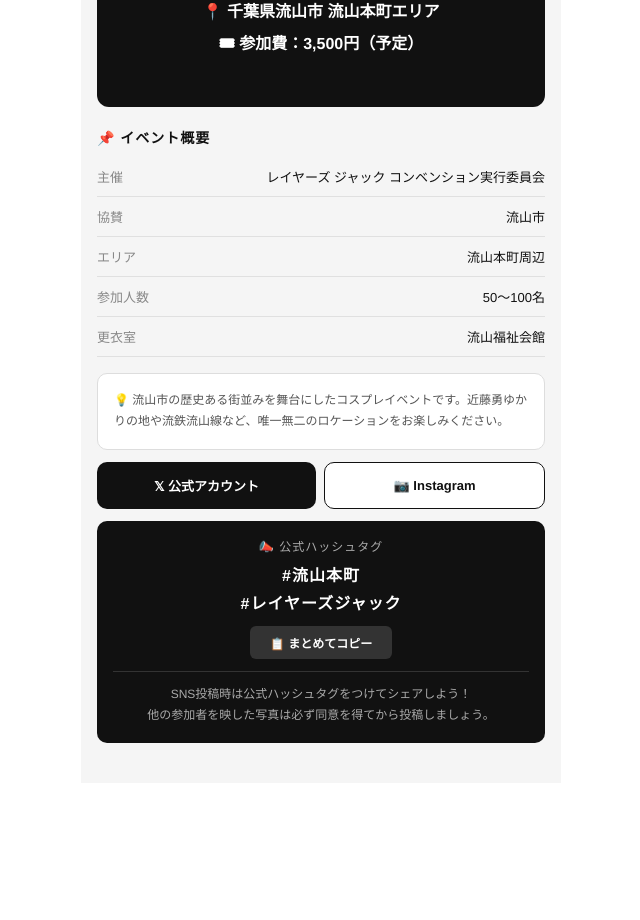
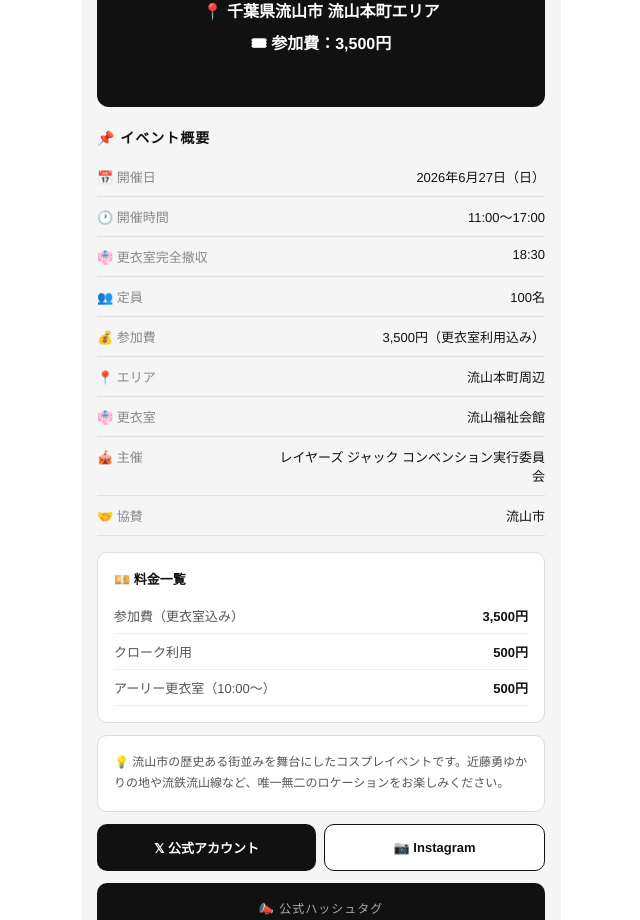
Before and after one commit to LAYERS-JACK/ljc-app, a React (Create React App) app: page / in a window 1280 px wide. Shown: the part 454-1374 px from the top of the page, without its empty margins (319-959 px from the left). Before the commit the page ends 1237 px from the top, so only its background shows below. Built offline with nearby package versions, Linux system fonts and the light colour scheme.

Commit message:
開催日程・料金・流鉄情報更新

```diff
--- a/src/App.js
+++ b/src/App.js
@@ -3,7 +3,7 @@ import { useState } from "react";
 const spots = [
   { id: 1, name: "近藤勇陣屋跡", icon: "🏯", tag: "撮影スポット", note: "室内撮影も可能になりました。", detail: "近藤勇ゆかりの歴史的スポット。屋外・室内ともに撮影OK。", map: "https://maps.app.goo.gl/mA4rqrb5vQbQ4FKVA" },
   { id: 2, name: "浅間神社", icon: "⛩️", tag: "撮影スポット", note: "撮影可能。トイレもお借りできます。", detail: "境内での撮影が可能です。トイレ利用もOK。参拝者への配慮をお願いします。", map: "https://maps.app.goo.gl/WyXJqtBiWors2EfA6" },
-  { id: 3, name: "流山駅（流鉄流山線）", icon: "🚃", tag: "撮影・乗車", note: "乗車・撮影可能。利用者の邪魔にならない配慮でお願いします。", detail: "コスプレ乗車可能区間：流山駅〜馬橋駅（流鉄流山線全区間）。全駅降車可能ですが、改札外に出られるのは流山駅と平和台駅のみ。乗車可能時間は後日発表。", map: "https://maps.app.goo.gl/4XHTUziQm3Ewwzrx5" },
+  { id: 3, name: "流山駅（流鉄流山線）", icon: "🚃", tag: "撮影・乗車", note: "乗車・撮影可能。利用者の邪魔にならない配慮でお願いします。", detail: "コスプレ乗車可能区間：流山駅〜馬橋駅。降車は流山駅・馬橋駅のみ。改札外に出られるのは流山駅のみ。コスプレ乗車時間：11:00〜16:00。往復乗車券440円、一日フリー乗車券500円。", map: "https://maps.app.goo.gl/4XHTUziQm3Ewwzrx5" },
   { id: 4, name: "CHAT ERRANT", icon: "🍽️", tag: "協賛店", note: "フレンチレストラン。詳細は追って告知します。", detail: "流山本町エリアの創作フレンチレストラン。当日は撮影スポットとして利用可能です。", image: "/ChatErrant.jpeg", map: "https://maps.app.goo.gl/XPWSuMm8fijJqLkt6" },
   { id: 5, name: "万華鏡ミュージアム", icon: "🔮", tag: "撮影スポット", note: "狭いため、建物前のみでの撮影が良いと思います。", detail: "建物外観が撮影スポットです。館内は一般見学者への配慮をお願いします。", map: "https://maps.app.goo.gl/C1GoXzKYEUd7JiLx9" },
   { id: 6, name: "流山みりんミュージアム", icon: "🍶", tag: "撮影スポット", note: "施設内でも撮影可能です。", detail: "施設内部での撮影もOK。スタッフの案内に従ってください。", map: "https://maps.app.goo.gl/tAbXgPDHVjfuFDtQ6" },
@@ -17,8 +17,8 @@ const faqs = [
     { q: "友人と一緒に参加できますか？", a: "もちろんです！グループでのご参加も歓迎しています。" },
   ]},
   { category: "衣装・更衣について", items: [
-    { q: "更衣室の利用に追加料金はかかりますか？", a: "参加費に含まれていますので追加料金はかかりません。" },
-    { q: "更衣室に鍵付きロッカーはありますか？", a: "鍵付きロッカーのご用意はありませんが、クロークをご利用いただけます。貴重品は各自で管理してください。" },
+    { q: "更衣室の利用に追加料金はかかりますか？", a: "参加費（3,500円）に含まれていますので追加料金はかかりません。" },
+    { q: "更衣室に鍵付きロッカーはありますか？", a: "鍵付きロッカーのご用意はありませんが、クローク（500円）をご利用いただけます。貴重品は各自で管理してください。" },
     { q: "衣装のサイズや種類に制限はありますか？", a: "着ぐるみや大型衣装の場合はアテンドの同行が必要です。また禁止衣装がありますので、ルールページをご確認ください。" },
   ]},
   { category: "撮影について", items: [
@@ -26,8 +26,8 @@ const faqs = [
     { q: "三脚や大型カメラの使用はできますか？", a: "周囲の方の迷惑にならない範囲でご使用いただけます。道路での使用は禁止します。撮影可能場所混雑時はスタッフの指示に従ってください。" },
   ]},
   { category: "流鉄について", items: [
-    { q: "乗車券は自分で購入するのですか？", a: "はい、乗車券は各自でご購入ください。通常の運賃が適用されます。" },
-    { q: "コスプレのまま改札を通っていいですか？", a: "乗車可能時間内であれば問題ありません。ただしコスプレのままでの来退場は禁止ですのでご注意ください。" },
+    { q: "乗車券は自分で購入するのですか？", a: "はい、乗車券は各自でご購入ください。往復乗車券440円、または一日フリー乗車券500円がご利用いただけます。電車で来場される方は一日フリー乗車券がお得です。" },
+    { q: "コスプレのまま改札を通っていいですか？", a: "コスプレでの乗車は11:00〜16:00の間のみ可能です。改札外に出られるのは流山駅のみとなります。" },
   ]},
   { category: "その他", items: [
     { q: "雨天の場合はどうなりますか？", a: "小雨の場合は予定通り開催します。荒天の場合は公式SNSにてお知らせします。" },
@@ -94,30 +94,54 @@ export default function App() {
               <div style={{ fontSize: 13, color: "#aaa", letterSpacing: 3 }}>CONVENTION</div>
               <div style={{ marginTop: 20, padding: "16px 0", borderTop: "1px solid #333" }}>
                 <div style={{ fontSize: 16, color: "#fff", fontWeight: 700, marginBottom: 8 }}>📍 千葉県流山市 流山本町エリア</div>
-                <div style={{ fontSize: 16, color: "#fff", fontWeight: 700 }}>🎟 参加費：3,500円（予定）</div>
+                <div style={{ fontSize: 16, color: "#fff", fontWeight: 700 }}>🎟 参加費：3,500円</div>
               </div>
             </div>
+
             <div style={{ marginBottom: 16 }}>
               <div style={{ fontWeight: 700, fontSize: 14, marginBottom: 10, letterSpacing: 1 }}>📌 イベント概要</div>
-              {[["主催", "レイヤーズ ジャック コンベンション実行委員会"], ["協賛", "流山市"], ["エリア", "流山本町周辺"], ["参加人数", "50〜100名"], ["更衣室", "流山福祉会館"]].map(([k, v]) => (
+              {[
+                ["📅 開催日", "2026年6月27日（日）"],
+                ["🕐 開催時間", "11:00〜17:00"],
+                ["👘 更衣室完全撤収", "18:30"],
+                ["👥 定員", "100名"],
+                ["💰 参加費", "3,500円（更衣室利用込み）"],
+                ["📍 エリア", "流山本町周辺"],
+                ["👘 更衣室", "流山福祉会館"],
+                ["🎪 主催", "レイヤーズ ジャック コンベンション実行委員会"],
+                ["🤝 協賛", "流山市"],
+              ].map(([k, v]) => (
                 <div key={k} style={{ display: "flex", justifyContent: "space-between", padding: "10px 0", borderBottom: "1px solid #e0e0e0", fontSize: 13 }}>
                   <span style={{ color: "#888" }}>{k}</span>
-                  <span style={{ fontWeight: 500 }}>{v}</span>
+                  <span style={{ fontWeight: 500, textAlign: "right", maxWidth: "60%" }}>{v}</span>
                 </div>
               ))}
             </div>
+
+            {/* 料金表 */}
+            <div style={{ background: "#fff", border: "1px solid #ddd", borderRadius: 10, padding: 16, marginBottom: 12 }}>
+              <div style={{ fontWeight: 700, fontSize: 13, marginBottom: 10 }}>💴 料金一覧</div>
+              {[
+                ["参加費（更衣室込み）", "3,500円"],
+                ["クローク利用", "500円"],
+                ["アーリー更衣室（10:00〜）", "500円"],
+              ].map(([k, v]) => (
+                <div key={k} style={{ display: "flex", justifyContent: "space-between", padding: "8px 0", borderBottom: "1px solid #f0f0f0", fontSize: 13 }}>
+                  <span style={{ color: "#555" }}>{k}</span>
+                  <span style={{ fontWeight: 700 }}>{v}</span>
+                </div>
+              ))}
+            </div>
+
             <div style={{ background: "#fff", border: "1px solid #ddd", borderRadius: 10, padding: 16, fontSize: 12, color: "#555", lineHeight: 1.8, marginBottom: 12 }}>
               💡 流山市の歴史ある街並みを舞台にしたコスプレイベントです。近藤勇ゆかりの地や流鉄流山線など、唯一無二のロケーションをお楽しみください。
             </div>
 
             <div style={{ display: "flex", gap: 8, marginBottom: 12 }}>
-              <a href="https://x.com/LJC_Nagareyama" target="_blank" rel="noreferrer" style={{ flex: 1, display: "flex", alignItems: "center", justifyContent: "center", gap: 8, background: "#111", color: "#fff", borderRadius: 10, padding: "14px 0", fontSize: 13, fontWeight: 600, textDecoration: "none" }}>
-                𝕏 公式アカウント
-              </a>
-              <a href="https://www.instagram.com/ljc_nagareyama" target="_blank" rel="noreferrer" style={{ flex: 1, display: "flex", alignItems: "center", justifyContent: "center", gap: 8, background: "#fff", color: "#111", border: "1px solid #111", borderRadius: 10, padding: "14px 0", fontSize: 13, fontWeight: 600, textDecoration: "none" }}>
-                📷 Instagram
-              </a>
+              <a href="https://x.com/LJC_Nagareyama" target="_blank" rel="noreferrer" style={{ flex: 1, display: "flex", alignItems: "center", justifyContent: "center", gap: 8, background: "#111", color: "#fff", borderRadius: 10, padding: "14px 0", fontSize: 13, fontWeight: 600, textDecoration: "none" }}>𝕏 公式アカウント</a>
+              <a href="https://www.instagram.com/ljc_nagareyama" target="_blank" rel="noreferrer" style={{ flex: 1, display: "flex", alignItems: "center", justifyContent: "center", gap: 8, background: "#fff", color: "#111", border: "1px solid #111", borderRadius: 10, padding: "14px 0", fontSize: 13, fontWeight: 600, textDecoration: "none" }}>📷 Instagram</a>
             </div>
+
             <div style={{ background: "#111", color: "#fff", borderRadius: 10, padding: 16, textAlign: "center" }}>
               <div style={{ fontSize: 12, color: "#aaa", marginBottom: 8, letterSpacing: 1 }}>📣 公式ハッシュタグ</div>
               <div style={{ fontSize: 16, fontWeight: 700, letterSpacing: 1, marginBottom: 4 }}>#流山本町</div>
@@ -179,15 +203,24 @@ export default function App() {
             </div>
             {[
               ["📍 住所", "〒270-0164 千葉県流山市流山２丁目１０２"],
-              ["🕐 利用時間", "イベント当日のみ（時間は追って告知）"],
-              ["💼 荷物", "鍵付きロッカーはありませんが、クロークをご利用いただけます。貴重品は各自で管理してください。"],
-              ["🚻 設備", "男女別更衣スペース設置予定"],
+              ["🕐 通常利用時間", "11:00〜17:00"],
+              ["⭐ アーリー利用", "10:00〜（+500円）"],
+              ["🏁 完全撤収", "18:30"],
+              ["💼 クローク", "利用可能（500円）※スペース限定"],
             ].map(([k, v]) => (
               <div key={k} style={{ background: "#fff", border: "1px solid #ddd", borderRadius: 10, padding: "14px 16px", marginBottom: 8, fontSize: 13 }}>
                 <div style={{ fontWeight: 600, marginBottom: 4 }}>{k}</div>
                 <div style={{ color: "#555" }}>{v}</div>
               </div>
             ))}
+            <div style={{ background: "#fff", border: "1px solid #ddd", borderRadius: 10, padding: "14px 16px", marginBottom: 8, fontSize: 13 }}>
+              <div style={{ fontWeight: 600, marginBottom: 4 }}>🧳 荷物について</div>
+              <div style={{ color: "#555", lineHeight: 1.8 }}>
+                <div>・段ボールでの衣装持ち込みは不可です</div>
+                <div>・スーツケース・ボストンバッグでの来場を推奨</div>
+                <div>・荷物が多い場合は追加料金が発生します</div>
+              </div>
+            </div>
             <a href="https://maps.app.goo.gl/sPNcwtP9Q7PvRiP79" target="_blank" rel="noreferrer" style={{ display: "block", textAlign: "center", background: "#111", color: "#fff", borderRadius: 10, padding: "14px 16px", fontSize: 13, fontWeight: 600, textDecoration: "none", marginBottom: 8 }}>🗺 Google マップで見る</a>
             <div style={{ background: "#f0f0f0", borderRadius: 10, padding: 14, fontSize: 12, color: "#666", lineHeight: 1.8 }}>
               ⚠️ 更衣室は参加者のみ利用可能です。混雑状況によりお待ちいただく場合があります。
@@ -208,6 +241,7 @@ export default function App() {
               <div style={{ fontWeight: 700, fontSize: 13, marginBottom: 10 }}>🚃 電車でのアクセス</div>
               <div style={{ fontSize: 13, color: "#555", lineHeight: 1.8, marginBottom: 12 }}>
                 <div>流鉄流山線 <strong>流山駅</strong> が最寄り駅です。</div>
+                <div>一日フリー乗車券（500円）がお得で便利です。</div>
               </div>
               <a href="https://maps.app.goo.gl/8qVkYAFz1XG6wVDu8" target="_blank" rel="noreferrer" style={{ display: "inline-block", background: "#111", color: "#fff", borderRadius: 6, padding: "8px 16px", fontSize: 12, fontWeight: 600, textDecoration: "none" }}>🗺 駅からのルートを見る</a>
             </div>
@@ -218,6 +252,25 @@ export default function App() {
                 <div>近辺の有料コインパーキングをご利用ください。</div>
               </div>
             </div>
+
+            {/* 流鉄情報 */}
+            <div style={{ background: "#fff", border: "1px solid #ddd", borderRadius: 10, padding: 16, marginBottom: 8 }}>
+              <div style={{ fontWeight: 700, fontSize: 13, marginBottom: 10 }}>🚃 流鉄流山線 コスプレ乗車情報</div>
+              {[
+                ["乗車可能区間", "流山駅〜馬橋駅"],
+                ["降車可能駅", "流山駅・馬橋駅のみ"],
+                ["改札外に出られる駅", "流山駅のみ"],
+                ["コスプレ乗車時間", "11:00〜16:00"],
+                ["往復乗車券", "440円"],
+                ["一日フリー乗車券", "500円（お得！）"],
+              ].map(([k, v]) => (
+                <div key={k} style={{ display: "flex", justifyContent: "space-between", padding: "8px 0", borderBottom: "1px solid #f0f0f0", fontSize: 13 }}>
+                  <span style={{ color: "#888" }}>{k}</span>
+                  <span style={{ fontWeight: 500 }}>{v}</span>
+                </div>
+              ))}
+            </div>
+
             <div style={{ background: "#f0f0f0", borderRadius: 10, padding: 14, fontSize: 12, color: "#666", lineHeight: 1.8 }}>
               ⚠️ 会場周辺は混雑が予想されます。できるだけ電車でのご来場をお願いします。
             </div>
@@ -230,7 +283,7 @@ export default function App() {
             <div style={{ fontWeight: 700, fontSize: 14, marginBottom: 12, letterSpacing: 1 }}>📋 参加ルール・マナー</div>
             {[
               { title: "📸 撮影マナー", items: ["撮影前に必ず相手の同意を得てください", "一般市民・観光客への配慮を忘れずに", "私有地・立入禁止区域には入らないこと"], warning: false },
-              { title: "🚃 流鉄乗車ルール", items: ["乗車可能区間：流山駅〜馬橋駅（流鉄流山線全区間）", "全駅降車可能。改札外に出られるのは流山駅・平和台駅のみ", "駅ホームでの撮影は運行・一般利用客の妨げにならないよう注意", "乗車可能時間は後日発表", "一般利用者の妨げにならないよう配慮する", "車内での大声・迷惑行為は禁止"], warning: false },
+              { title: "🚃 流鉄乗車ルール", items: ["乗車可能区間：流山駅〜馬橋駅", "降車は流山駅・馬橋駅のみ", "改札外に出られるのは流山駅のみ", "コスプレ乗車時間：11:00〜16:00", "駅ホームでの撮影は運行・一般利用客の妨げにならないよう注意", "車内での大声・迷惑行為は禁止"], warning: false },
               { title: "👘 衣装・更衣について", items: ["更衣は男女それぞれのイベント専用更衣室内にて行ってください", "イベント専用更衣室以外での更衣が発覚した場合は、退場していただきます", "緊急非常時は異性スタッフが更衣室に立ち入ることがあります", "一般の方が不愉快な思いをする衣装と判断した場合は、更衣室にて着替えていただきます", "武器や小道具は長さや形状に関わらず、撮影時以外には袋等に入れて移動・保管してください"], warning: false },
               { title: "🚫 禁止行為", items: ["更衣室以外での着替えやメイク", "屋内でのスプレー類の使用", "コスプレをしたままの来退場", "現行の国家機関衣装の着用", "下着に間違われやすい衣装", "会場内でのウィッグカット", "実際に音を出す行為", "スピーカー等による過度な音出し", "着ぐるみ・大型衣装での1人移動（アテンド同行必須、アテンド1人につき2体まで）", "他の方に怪我をさせる危険のある物や、周囲を汚す・破損させる恐れのある物の持ち込み"], warning: true },
               { title: "📱 SNS投稿について", items: ["公式ハッシュタグ：#流山本町 #レイヤーズジャック をつけて投稿しよう", "他の参加者を映した写真は同意を得てから投稿", "イベント公式の動画撮影にご協力ください"], warning: false },
```
